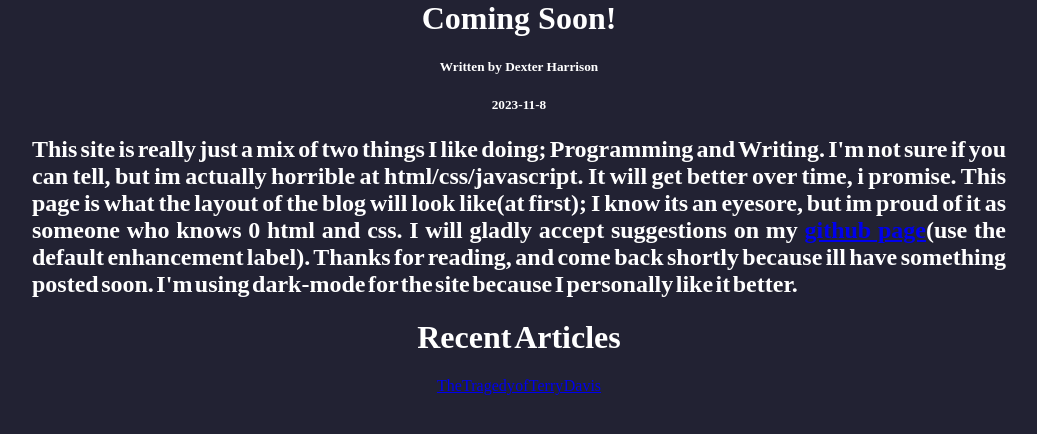
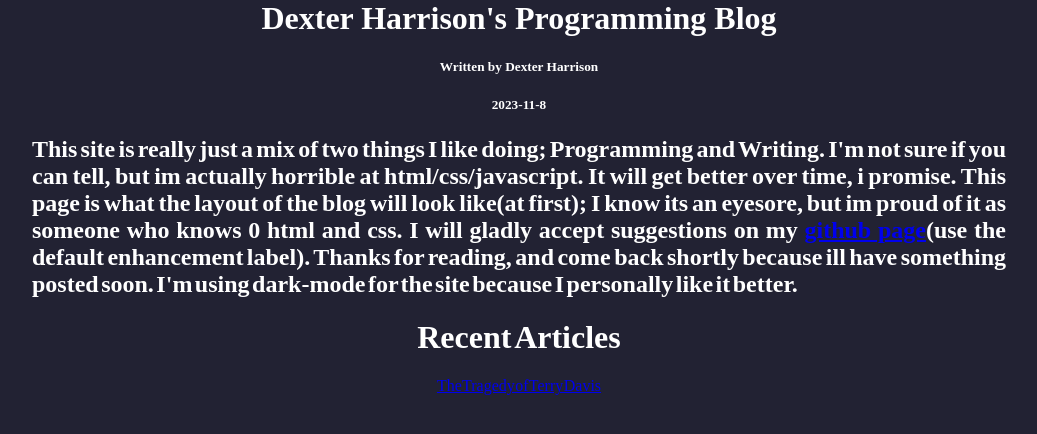
Before and after one commit to dexterharrison29/dexterharrison29.github.io, a plain HTML site: page index.html in a window 1280 px wide. Shown: the whole page, without its empty margins (121-1158 px from the left). Drawn offline with Linux system fonts and the light colour scheme.

Commit message:
Updated coming soon thingy

```diff
--- a/index.html
+++ b/index.html
@@ -13,7 +13,7 @@
   </head>
   <body>
     <div class="header">
-        <h1 >Coming Soon!</h1>
+        <h1 >Dexter Harrison's Programming Blog</h1>
         <h5>Written by Dexter Harrison</h5> <h5>2023-11-8</h5>
     </div>
     <div class="content">
```
